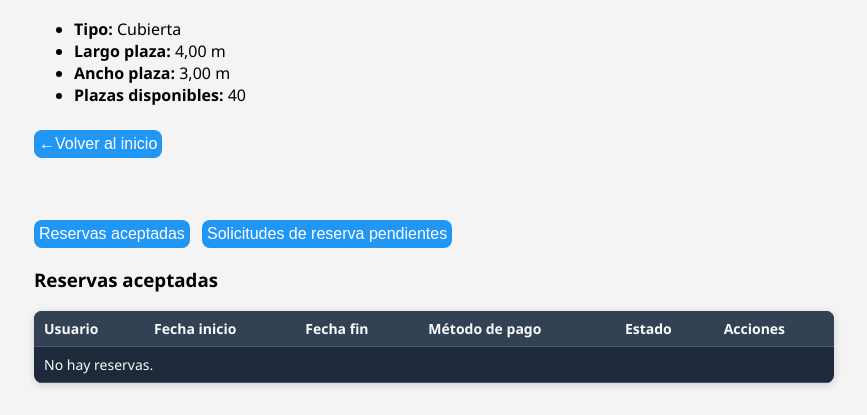
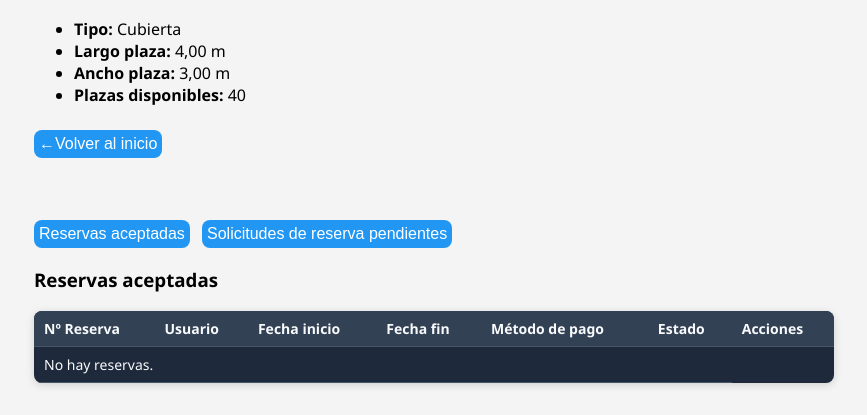
Before and after one commit to tomaspaoletti00/Ingenieria-de-Software-2, a Django app: page /reserva/inmueble/11/ in a window 1280 px wide. Shown: the part 1185-1600 px from the top of the page, without its empty margins (214-1081 px from the left). Run offline with Django 5.2, Linux system fonts and the light colour scheme; a user stored in the database is signed in; data comes from the database, SQL or seed files in the repository; both versions use the stored data as it was after the commit.

Commit message:
agregeue nro de reserva

```diff
--- a/templates/gestion_reserva/tabla_reservas.html
+++ b/templates/gestion_reserva/tabla_reservas.html
@@ -3,6 +3,7 @@
 <table class="tabla-reservas">
     <thead>
         <tr>
+            <th>Nº Reserva</th>
             <th>Usuario</th>
             <th>Fecha inicio</th>
             <th>Fecha fin</th>
@@ -14,6 +15,7 @@
     <tbody>
         {% for reserva in reservas %}
             <tr>
+                <th>{{ reserva.id }}</th>
                 <td>{{ reserva.usuario.username }}</td>
                 <td>{{ reserva.fecha_inicio }}</td>
                 <td>{{ reserva.fecha_fin }}</td>
--- a/templates/gestion_reserva/tabla_reservas_generica.html
+++ b/templates/gestion_reserva/tabla_reservas_generica.html
@@ -4,6 +4,7 @@
 <table class="tabla-reservas">
     <thead>
         <tr>
+            <th>Nº Reserva</th>
             <th>Inmueble</th>
             <th>Usuario</th>
             <th>Fecha inicio</th>
@@ -16,6 +17,7 @@
     <tbody>
         {% for reserva in reservas %}
             <tr>
+                <td>{{ reserva.id }}</td>
                 <td>{{ reserva.inmueble.nombre }}</td>
                 <td>{{ reserva.usuario.username }}</td>
                 <td>{{ reserva.fecha_inicio }}</td>
```
Also changed, not shown: db.sqlite3.
